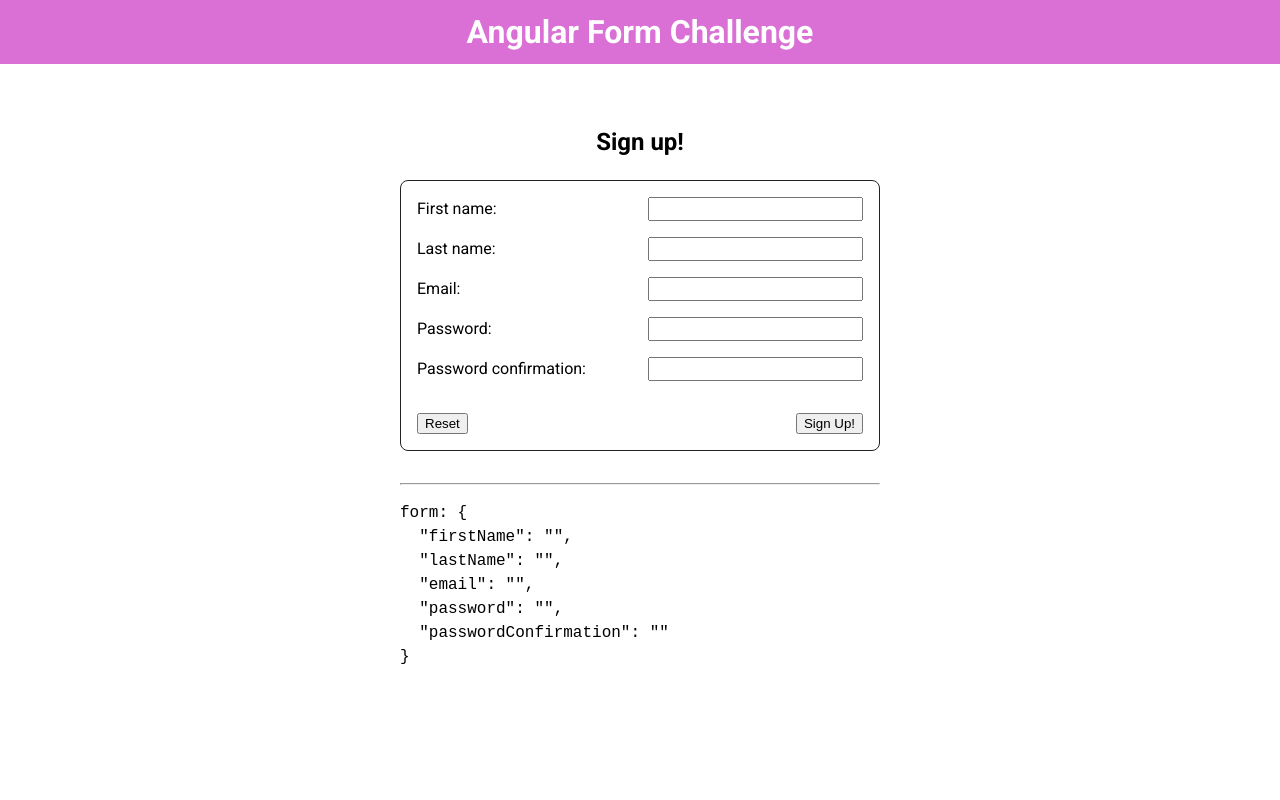
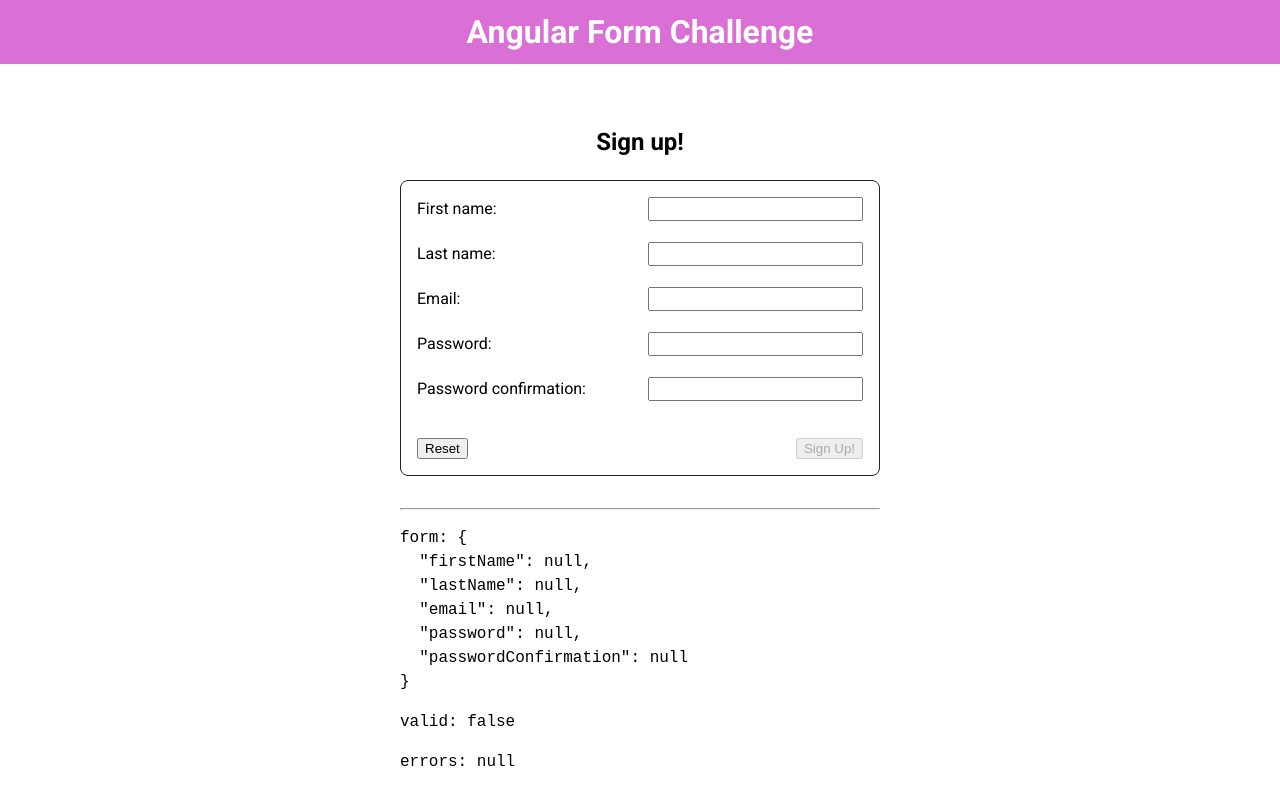
Before and after one commit to Hetty82/Angular-Form-Challenge, an Angular app: page /sign-up in a window 1280 px wide. Built offline with nearby package versions, Linux system fonts and the light colour scheme.

Commit message:
✨ Add validations

```diff
--- a/src/app/sign-up-form/sign-up-form.component.html
+++ b/src/app/sign-up-form/sign-up-form.component.html
@@ -5,21 +5,63 @@
         First name:
     </label>
     <input type="text" id="firstName" class="first-name" formControlName="firstName" required />
+    <div class="hints">
+        <div *ngIf="firstName.touched && firstName.hasError('required')" class="hint">
+            First name is required
+        </div>
+    </div>
 
     <label for="lastName">
         Last name:
     </label>
     <input type="text" id="lastName" class="last-name" formControlName="lastName" required />
+    <div class="hints">
+        <div *ngIf="lastName.touched && lastName.hasError('required')" class="hint">
+            Last name is required
+        </div>
+    </div>
 
     <label for="email">
         Email:
     </label>
     <input type="email" id="email" class="email-name" formControlName="email" required />
+    <div class="hints">
+        <ng-container *ngIf="email.touched">
+            <div *ngIf="email.hasError('required')" class="hint">
+                Email is required
+            </div>
+            <div *ngIf="email.hasError('email')" class="hint">
+                Enter a valid email address
+            </div>
+        </ng-container>
+    </div>
 
     <label for="password">
         Password:
     </label>
     <input type="password" id="password" class="password" formControlName="password" required />
+    <div class="hints">
+        <ng-container *ngIf="password.touched">
+            <div *ngIf="password.hasError('required')" class="hint">
+                Password is required
+            </div>
+            <div *ngIf="password.hasError('minlength')" class="hint">
+                Password has to be at least 8 characters
+            </div>
+            <div *ngIf="password.hasError('hasCapitalCase')" class="hint">
+                Password has to contain at least one capital character
+            </div>
+            <div *ngIf="password.hasError('hasLowerCase')" class="hint">
+                Password has to contain at least one lower character
+            </div>
+            <div *ngIf="form.hasError('noFirstNameInPassword')" class="hint">
+                Password may not contain your first name
+            </div>
+            <div *ngIf="form.hasError('noLastNameInPassword')" class="hint">
+                Password may not contain your last name
+            </div>
+        </ng-container>
+    </div>
 
     <label for="paswordConfirmation">
         Password confirmation:
@@ -31,12 +73,24 @@
         formControlName="passwordConfirmation"
         required
     />
+    <div class="hints">
+        <ng-container *ngIf="passwordConfirmation.touched">
+            <div *ngIf="passwordConfirmation.hasError('required')" class="hint">
+                Password confirmation is required
+            </div>
+            <div *ngIf="form.hasError('notSame')" class="hint">
+                Password is not the same
+            </div>
+        </ng-container>
+    </div>
 
     <footer>
         <button type="reset">Reset</button>
-        <button type="submit">Sign Up!</button>
+        <button type="submit" [disabled]="form.invalid">Sign Up!</button>
     </footer>
 </form>
 
 <hr />
 <pre>form: {{ form.value | json }}</pre>
+<pre>valid: {{ form.valid }}</pre>
+<pre>errors: {{ form.errors | json }}</pre>
--- a/src/app/sign-up-form/sign-up-form.component.scss
+++ b/src/app/sign-up-form/sign-up-form.component.scss
@@ -9,8 +9,8 @@
 form {
     border: 1px solid v.$gray;
     border-radius: v.$radius;
+    column-gap: 1em;
     display: grid;
-    gap: 1em;
     grid-template-columns: 1fr 1fr;
     margin-bottom: 2em;
     padding: 1em;
@@ -20,6 +20,13 @@ h2 {
     text-align: center;
 }
 
+.hints {
+    color: v.$red;
+    font-size: smaller;
+    grid-column: 1 / -1;
+    min-height: 1.5 * 0.875rem;
+}
+
 footer {
     display: flex;
     grid-column: 1 / -1;
--- a/src/app/sign-up-form/sign-up-form.component.ts
+++ b/src/app/sign-up-form/sign-up-form.component.ts
@@ -15,4 +15,24 @@ export class SignUpFormComponent implements OnInit {
     constructor() {}
 
     ngOnInit(): void {}
+
+    // I don't like getters. They hide that they are functions, called on each change detection
+    // cycle. However these are very light, and therefor acceptable. And I wanted to show you I
+    // know I can use getters.
+
+    public get firstName() {
+        return this.form.get('firstName');
+    }
+    public get lastName() {
+        return this.form.get('lastName');
+    }
+    public get email() {
+        return this.form.get('email');
+    }
+    public get password() {
+        return this.form.get('password');
+    }
+    public get passwordConfirmation() {
+        return this.form.get('passwordConfirmation');
+    }
 }
--- a/src/app/sign-up/sign-up.component.ts
+++ b/src/app/sign-up/sign-up.component.ts
@@ -1,5 +1,12 @@
 import { Component, OnInit } from '@angular/core';
-import { FormControl, FormGroup } from '@angular/forms';
+import {
+    AbstractControl,
+    FormBuilder,
+    FormGroup,
+    ValidationErrors,
+    ValidatorFn,
+    Validators,
+} from '@angular/forms';
 import { SignUpData } from '../models/sign-up.model';
 import { SignUpService } from '../services/sign-up.service';
 
@@ -11,16 +18,10 @@ import { SignUpService } from '../services/sign-up.service';
 export class SignUpComponent implements OnInit {
     public form: FormGroup;
 
-    constructor(private signUpService: SignUpService) {}
+    constructor(private signUpService: SignUpService, private fb: FormBuilder) {}
 
     ngOnInit(): void {
-        this.form = new FormGroup({
-            firstName: new FormControl(''),
-            lastName: new FormControl(''),
-            email: new FormControl(''),
-            password: new FormControl(''),
-            passwordConfirmation: new FormControl(''),
-        });
+        this.buildForm();
     }
 
     public signUp({ firstName, lastName, email }: SignUpData) {
@@ -31,4 +32,87 @@ export class SignUpComponent implements OnInit {
             email: email.trim(),
         });
     }
+
+    private buildForm() {
+        this.form = this.fb.group(
+            {
+                firstName: [null, Validators.required],
+                lastName: [null, Validators.required],
+                email: [null, [Validators.required, Validators.email]],
+                password: [
+                    null,
+                    [
+                        // 1. Password Field is Required
+                        Validators.required,
+                        // 2. Has a minimum length of 8 characters
+                        Validators.minLength(8),
+                        // 3. check whether the entered password has upper case letter
+                        this.createPatternValidator(/[A-Z]/, { hasCapitalCase: true }),
+                        // 4. check whether the entered password has a lower-case letter
+                        this.createPatternValidator(/[a-z]/, { hasLowerCase: true }),
+                    ],
+                ],
+                passwordConfirmation: [null, Validators.required],
+            },
+            {
+                validators: [
+                    this.validatePasswordConfirmation,
+                    this.validateNoFirstNameInPassword,
+                    this.validatNoLastNameInPassword,
+                ],
+            },
+        );
+    }
+
+    // This was inspired here:
+    // https://codinglatte.com/posts/angular/cool-password-validation-angular/
+    private createPatternValidator(regex: RegExp, error: ValidationErrors): ValidatorFn {
+        return (control: AbstractControl): { [key: string]: any } => {
+            if (!control.value) {
+                return null;
+            }
+            const valid = regex.test(control.value);
+
+            return valid ? null : error;
+        };
+    }
+
+    private validatePasswordConfirmation(group: FormGroup) {
+        const password = group.get('password').value;
+        const confirmation = group.get('passwordConfirmation').value;
+
+        return password === confirmation ? null : { notSame: true };
+    }
+
+    private validateNoFirstNameInPassword(group: FormGroup) {
+        const firstNameControlValue: string = group.get('firstName').value;
+        if (!firstNameControlValue) {
+            return null;
+        }
+        const password = group.get('password').value;
+
+        const firstNames = firstNameControlValue.trim().split(' ');
+        const invalid = firstNames.some((name) => {
+            const regex = new RegExp(name, 'i');
+            return regex.test(password);
+        });
+
+        return invalid ? { noFirstNameInPassword: true } : null;
+    }
+
+    private validatNoLastNameInPassword(group: FormGroup) {
+        const lastNameControlValue: string = group.get('lastName').value;
+        if (!lastNameControlValue) {
+            return null;
+        }
+        const password: string = group.get('password').value;
+
+        const lastNames = lastNameControlValue.trim().split(' ');
+        const invalid = lastNames.some((name) => {
+            const regex = new RegExp(name, 'i');
+            return regex.test(password);
+        });
+
+        return invalid ? { noLastNameInPassword: true } : null;
+    }
 }
--- a/src/styles/variables.scss
+++ b/src/styles/variables.scss
@@ -3,3 +3,4 @@ $radius: 0.5em;
 $gray-header: orchid;
 $white: #fefefe;
 $header-height: 4rem;
+$red: crimson;
```
